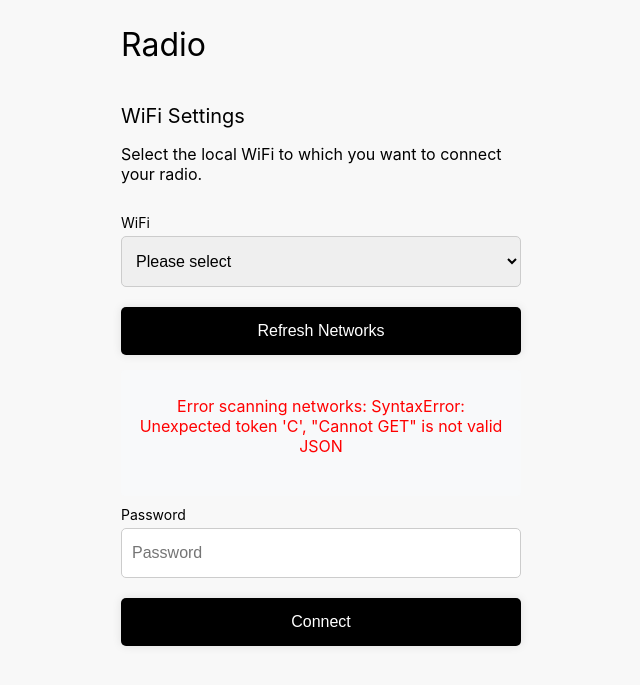
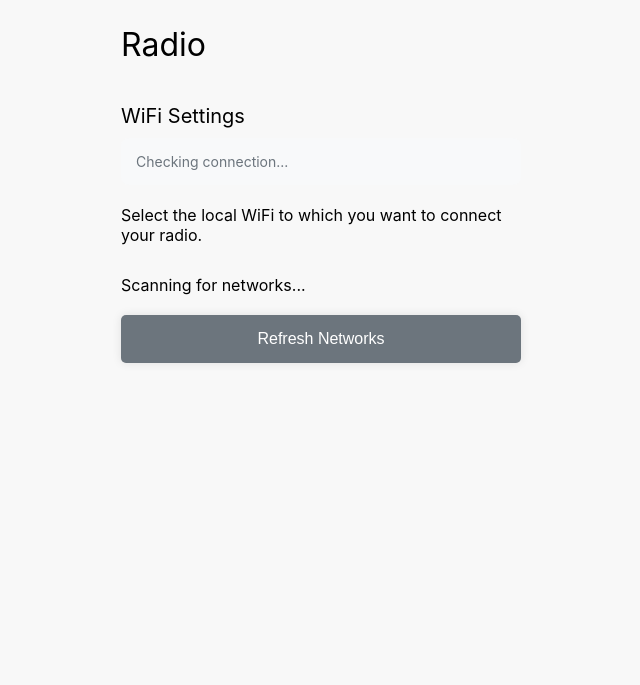
Before and after one commit to rubenfeurer/internetRadio, a Python web app: template templates/wifi_settings.html in a window 1280 px wide. Shown: the top 685 px of the page, without its empty margins (319-959 px from the left). Run offline with Jinja, Linux system fonts and the light colour scheme; the template is opened without the code that fills it, so the values that code supplies are empty.

Commit message:
fix: updates 23:49

```diff
--- a/templates/static/css/styles.css
+++ b/templates/static/css/styles.css
@@ -333,3 +333,143 @@ button:active {
     box-shadow: none;
     color:white;
 }
+
+/* Network List Styles */
+.network-item {
+    background-color: white;
+    border-radius: 8px;
+    margin-bottom: 10px;
+    box-shadow: 0 2px 4px rgba(0,0,0,0.1);
+}
+
+.network-header {
+    padding: 15px;
+    cursor: pointer;
+    display: flex;
+    justify-content: space-between;
+    align-items: center;
+}
+
+.network-name {
+    display: flex;
+    align-items: center;
+    gap: 10px;
+}
+
+.connected-badge, .saved-badge {
+    font-size: 12px;
+    padding: 4px 8px;
+    border-radius: 4px;
+    margin-left: 8px;
+}
+
+.connected-badge {
+    background-color: #28a745;
+    color: white;
+}
+
+.saved-badge {
+    background-color: #f8f9fa;
+    color: #6c757d;
+}
+
+.network-actions {
+    padding: 15px;
+    border-top: 1px solid #eee;
+}
+
+.button-group {
+    display: flex;
+    gap: 12px;
+    margin-top: 8px;
+}
+
+.password-field {
+    margin-bottom: 10px;
+}
+
+.password-label {
+    display: block;
+    margin-bottom: 5px;
+    color: #666;
+}
+
+.network-password {
+    width: 100%;
+    padding: 8px;
+    margin-bottom: 10px;
+    border: 1px solid #ddd;
+    border-radius: 4px;
+}
+
+.connect-btn, .forget-btn {
+    padding: 10px 16px;
+    border: none;
+    border-radius: 4px;
+    cursor: pointer;
+    font-size: 14px;
+    transition: background-color 0.2s;
+}
+
+.connect-btn {
+    background-color: #000;
+    color: white;
+}
+
+.forget-btn {
+    background-color: #dc3545;
+    color: white;
+}
+
+.connect-btn:hover {
+    background-color: #333;
+}
+
+.forget-btn:hover {
+    background-color: #c82333;
+}
+
+.connect-btn:disabled {
+    background-color: #6c757d;
+    cursor: not-allowed;
+}
+
+.network-status {
+    margin-top: 10px;
+    padding: 8px;
+    border-radius: 4px;
+    font-size: 14px;
+}
+
+.error-message {
+    background-color: #f8d7da;
+    color: #721c24;
+}
+
+.success-message {
+    background-color: #d4edda;
+    color: #155724;
+}
+
+.info-message {
+    background-color: #e2e3e5;
+    color: #383d41;
+}
+
+.refresh-btn {
+    margin-top: 20px;
+    background-color: #6c757d;
+}
+
+.refresh-btn:hover {
+    background-color: #5a6268;
+}
+
+.current-connection {
+    background-color: #f8f9fa;
+    padding: 15px;
+    border-radius: 8px;
+    margin-bottom: 20px;
+    font-size: 14px;
+    color: #6c757d;
+}
--- a/templates/wifi_settings.html
+++ b/templates/wifi_settings.html
@@ -6,256 +6,229 @@
     <title>Wi-Fi Setup</title>
     <link rel="stylesheet" href="static/css/styles.css">
     <link rel="stylesheet" href="{{ url_for('static', filename='css/styles.css') }}">
-    <style>
-        .scan-status {
-            display: none;
-            margin: 10px 0;
-            padding: 10px;
-            background-color: #f8f9fa;
-            border-radius: 4px;
-            text-align: center;
-        }
-
-        .spinner {
-            display: inline-block;
-            width: 20px;
-            height: 20px;
-            border: 3px solid #f3f3f3;
-            border-top: 3px solid #3498db;
-            border-radius: 50%;
-            animation: spin 1s linear infinite;
-            margin-right: 10px;
-            vertical-align: middle;
-        }
-
-        @keyframes spin {
-            0% { transform: rotate(0deg); }
-            100% { transform: rotate(360deg); }
-        }
-
-        .connection-status {
-            display: none;
-            margin: 10px 0;
-            padding: 15px;
-            background-color: #f8f9fa;
-            border-radius: 4px;
-            text-align: center;
-        }
-
-        .connecting-spinner {
-            display: inline-block;
-            width: 20px;
-            height: 20px;
-            border: 3px solid #f3f3f3;
-            border-top: 3px solid #3498db;
-            border-radius: 50%;
-            animation: spin 1s linear infinite;
-            margin-right: 10px;
-            vertical-align: middle;
-        }
-
-        .status-message {
-            margin-top: 10px;
-            font-weight: bold;
-        }
-
-        .error-message {
-            color: #dc3545;
-        }
-
-        .success-message {
-            color: #28a745;
-        }
-    </style>
 </head>
 <body>
     <div class="container">
         <h1>Radio</h1>
         <h2>WiFi Settings</h2>
+
+        <div id="currentConnection" class="current-connection">
+            Checking connection...
+        </div>
+
         <p>Select the local WiFi to which you want to connect your radio.</p>
-
-        <form method="POST" action="{{ url_for('wifi.wifi_settings') }}" id="wifi-form">
-            <label for="ssid">WiFi</label>
-            <select id="ssid" name="ssid" required>
-                <option value="" disabled selected>Please select</option>
-            </select>
 
         <div id="scanStatus" class="scan-status">
             <div class="spinner"></div>
             <span>Scanning for networks...</span>
         </div>
 
-            <label for="password">Password</label>
-            <input type="password" id="password" name="password" placeholder="Password" required>
+        <div id="networkList"></div>
 
-            <div id="connectionStatus" class="connection-status">
-                <div class="connecting-spinner"></div>
-                <div class="status-message" id="statusMessage">Initializing connection...</div>
-                <div id="connectionDetails" style="margin-top: 10px; font-size: 0.9em;"></div>
-            </div>
-
-            <button type="submit">Connect</button>
-        </form>
-    </div>
-
-    <div class="ap-mode-notice" style="display: none;">
-        <p><strong>Device is in Access Point Mode</strong></p>
-        <p>SSID: InternetRadio</p>
-        <p>Password: radiopassword</p>
-        <p>Please connect to a network below to exit AP mode.</p>
+        <button type="button" id="refreshButton" class="refresh-btn">
+            Refresh Networks
+        </button>
     </div>
 
     <script>
-        document.getElementById('wifi-form').addEventListener('submit', function(e) {
-            e.preventDefault();
+        function createNetworkItem(network, isSaved, isConnected) {
+            const div = document.createElement('div');
+            div.className = 'network-item' + (isSaved ? ' saved' : '') + (isConnected ? ' connected' : '');
 
-            const formData = new FormData(this);
-            const connectionStatus = document.getElementById('connectionStatus');
-            const statusMessage = document.getElementById('statusMessage');
-            const connectionDetails = document.getElementById('connectionDetails');
-            const submitButton = this.querySelector('button[type="submit"]');
-            const ssid = formData.get('ssid');
+            div.innerHTML = `
+                <div class="network-header">
+                    <span class="network-name">
+                        ${network}
+                        ${isConnected ? '<span class="connected-badge">Connected</span>' : ''}
+                        ${isSaved && !isConnected ? '<span class="saved-badge">Saved</span>' : ''}
+                    </span>
+                </div>
+                <div class="network-actions" style="display: none;">
+                    ${isConnected ? `
+                        <div class="button-group">
+                            <button type="button" class="forget-btn">Forget Network</button>
+                        </div>
+                    ` : isSaved ? `
+                        <div class="button-group">
+                            <button type="button" class="connect-btn">Connect</button>
+                            <button type="button" class="forget-btn">Forget Network</button>
+                        </div>
+                    ` : `
+                        <div class="password-field">
+                            <label class="password-label" for="password-${network}">Password</label>
+                            <input type="password" id="password-${network}" class="network-password" placeholder="Enter network password">
+                            <button type="button" class="connect-btn">Connect</button>
+                        </div>
+                    `}
+                </div>
+            `;
 
-            // Reset and show connection status
-            connectionStatus.style.display = 'block';
-            submitButton.disabled = true;
-            submitButton.textContent = 'Connecting...';
+            // Add click handlers
+            div.querySelector('.network-header').addEventListener('click', (e) => {
+                e.stopPropagation();
+                document.querySelectorAll('.network-actions').forEach(el => {
+                    if (el !== div.querySelector('.network-actions')) {
+                        el.style.display = 'none';
+                    }
+                });
+                const actions = div.querySelector('.network-actions');
+                actions.style.display = actions.style.display === 'none' ? 'block' : 'none';
+            });
 
-            function updateStatus(message, isError = false) {
-                statusMessage.textContent = message;
-                statusMessage.className = 'status-message ' + (isError ? 'error-message' : '');
+            // Add button handlers
+            if (isConnected) {
+                div.querySelector('.forget-btn').addEventListener('click', (e) => {
+                    e.stopPropagation();
+                    forgetNetwork(network, div);
+                });
+            } else if (isSaved) {
+                div.querySelector('.connect-btn').addEventListener('click', (e) => {
+                    e.stopPropagation();
+                    connectToNetwork(network, null, div);
+                });
+
+                div.querySelector('.forget-btn').addEventListener('click', (e) => {
+                    e.stopPropagation();
+                    forgetNetwork(network, div);
+                });
+            } else {
+                div.querySelector('.connect-btn').addEventListener('click', (e) => {
+                    e.stopPropagation();
+                    const password = div.querySelector('.network-password').value;
+                    if (!password) {
+                        showStatus(div, 'Please enter a password', 'error');
+                        return;
+                    }
+                    connectToNetwork(network, password, div);
+                });
             }
 
-            updateStatus('Initiating connection...');
+            return div;
+        }
 
-            fetch(this.action, {
+        function showStatus(networkDiv, message, type) {
+            if (!networkDiv) return;
+            let statusDiv = networkDiv.querySelector('.network-status');
+            if (!statusDiv) {
+                statusDiv = document.createElement('div');
+                statusDiv.className = 'network-status';
+                networkDiv.appendChild(statusDiv);
+            }
+            statusDiv.textContent = message;
+            statusDiv.className = `network-status ${type}-message`;
+        }
+
+        function connectToNetwork(network, password = null, networkDiv = null) {
+            const formData = new FormData();
+            formData.append('ssid', network);
+            if (password) {
+                formData.append('password', password);
+            }
+
+            // Disable connect button and show connecting status
+            const connectButton = networkDiv.querySelector('.connect-btn');
+            if (connectButton) {
+                connectButton.disabled = true;
+                connectButton.textContent = 'Connecting...';
+            }
+
+            showStatus(networkDiv, 'Connecting...', 'info');
+
+            fetch('/wifi-settings', {
                 method: 'POST',
                 body: formData
             })
             .then(response => response.json())
             .then(data => {
                 if (data.status === 'success') {
-                    updateStatus(`Successfully connected to ${ssid}! Device needs to be rebooted.`, false);
-                    connectionDetails.textContent = 'Click the button below to reboot and apply changes.';
-
-                    // Add reboot button
-                    const rebootButton = document.createElement('button');
-                    rebootButton.textContent = 'Reboot Device';
-                    rebootButton.style.marginTop = '15px';
-                    rebootButton.onclick = function() {
-                        if (confirm('Are you sure you want to reboot the device?')) {
-                            updateStatus('Initiating reboot...', false);
-                            fetch('/wifi/reboot', { method: 'POST' })
-                            .then(() => {
-                                updateStatus('Device is rebooting. Please wait 1 minute before reconnecting.', false);
-                            })
-                            .catch(() => {
-                                // Even if we get an error, the device might still be rebooting
-                                updateStatus('Device is rebooting. Please wait 1 minute before reconnecting.', false);
-                            });
+                    showStatus(networkDiv, 'Connected! Reloading...', 'success');
+                    setTimeout(() => window.location.reload(), 2000);
+                } else {
+                    let errorMessage = data.message;
+                    if (errorMessage.includes('Secrets were required') ||
+                        errorMessage.includes('connection activation failed')) {
+                        errorMessage = 'Wrong password. Please try again.';
+                        const passwordField = networkDiv.querySelector('.network-password');
+                        if (passwordField) {
+                            passwordField.value = '';
+                            passwordField.focus();
                         }
-                    };
-                    connectionDetails.appendChild(rebootButton);
-                } else {
-                    updateStatus(data.message || 'Failed to connect. Please check your password.', true);
-                    connectionDetails.textContent = 'Please try again or select a different network.';
-                    submitButton.disabled = false;
-                    submitButton.textContent = 'Connect';
                     }
-            })
-            .catch(error => {
-                // If we lose connection during network switch, show waiting message
-                updateStatus('Switching networks...', false);
-                connectionDetails.textContent = 'Please wait while your device reconnects...';
-
-                // Start checking for connection
-                let attempts = 0;
-                const maxAttempts = 30; // 30 seconds
-                const checkConnection = setInterval(() => {
-                    attempts++;
-                    if (attempts > maxAttempts) {
-                        clearInterval(checkConnection);
-                        updateStatus('Connection timeout. Please refresh the page manually.', true);
-                        submitButton.disabled = false;
-                        submitButton.textContent = 'Connect';
-                        return;
+                    showStatus(networkDiv, errorMessage, 'error');
+                    if (connectButton) {
+                        connectButton.disabled = false;
+                        connectButton.textContent = 'Connect';
                     }
-
-                    fetch('/ping')
-                        .then(response => {
-                            if (response.ok) {
-                                clearInterval(checkConnection);
-                                window.location.reload();
                 }
             })
             .catch(() => {
-                            // Still waiting for connection
-                            connectionDetails.textContent = `Waiting for connection... (${attempts}/${maxAttempts})`;
+                showStatus(networkDiv, 'Connection failed', 'error');
+                if (connectButton) {
+                    connectButton.disabled = false;
+                    connectButton.textContent = 'Connect';
+                }
             });
-                }, 1000);
+        }
+
+        function forgetNetwork(network, networkDiv) {
+            const formData = new FormData();
+            formData.append('forget', network);
+
+            showStatus(networkDiv, 'Forgetting network...', 'info');
+
+            fetch('/wifi-settings', {
+                method: 'POST',
+                body: formData
+            })
+            .then(response => response.json())
+            .then(data => {
+                if (data.status === 'success') {
+                    showStatus(networkDiv, 'Network forgotten! Reloading...', 'success');
+                    setTimeout(() => window.location.reload(), 2000);
+                } else {
+                    showStatus(networkDiv, data.message, 'error');
+                }
+            })
+            .catch(() => {
+                showStatus(networkDiv, 'Error forgetting network', 'error');
             });
-        });
+        }
 
-        document.addEventListener('DOMContentLoaded', function() {
+        function updateNetworks() {
+            const networkList = document.getElementById('networkList');
             const status = document.getElementById('scanStatus');
-            const select = document.getElementById('ssid');
-
-            // Show scanning status
             status.style.display = 'block';
 
-            // Function to update the network list
-            function updateNetworks() {
+            // First get current connection status
+            fetch('/status')
+                .then(response => response.json())
+                .then(statusData => {
+                    // Then get networks
                     fetch('/wifi-scan')
                         .then(response => response.json())
                         .then(data => {
-                        if (data.status === 'complete') {
-                            // Clear existing options (except the first one)
-                            while (select.options.length > 1) {
-                                select.remove(1);
-                            }
-
-                            // Add new options
+                            networkList.innerHTML = '';
+                            if (data.networks) {
                                 data.networks.forEach(network => {
-                                if (network !== 'InternetRadio') {  // Don't show our own AP
-                                    const option = new Option(network, network);
-                                    select.add(option);
+                                    if (network !== 'InternetRadio') {
+                                        const isSaved = data.saved_networks && data.saved_networks.includes(network);
+                                        const isConnected = statusData.ssid === network;
+                                        const div = createNetworkItem(network, isSaved, isConnected);
+                                        networkList.appendChild(div);
                                     }
                                 });
-
-                            // Hide status indicator
+                            }
                             status.style.display = 'none';
-
-                            // Show/hide AP mode notice
-                            const apModeNotice = document.querySelector('.ap-mode-notice');
-                            if (data.ap_mode) {
-                                apModeNotice.style.display = 'block';
-                            } else {
-                                apModeNotice.style.display = 'none';
-                            }
-                        } else if (data.status === 'error') {
-                            status.innerHTML = `<p style="color: red;">Error: ${data.error}</p>`;
-                        }
                         })
                         .catch(error => {
                             status.innerHTML = `<p style="color: red;">Error scanning networks: ${error}</p>`;
                         });
+                });
         }
 
-            // Initial scan
+        document.addEventListener('DOMContentLoaded', function() {
             updateNetworks();
-
-            // Add refresh button after the select element
-            const refreshButton = document.createElement('button');
-            refreshButton.type = 'button';
-            refreshButton.textContent = 'Refresh Networks';
-            refreshButton.style.marginBottom = '15px';
-            refreshButton.style.display = 'block';  // Make it a block element
-            refreshButton.onclick = function() {
-                status.style.display = 'block';
-                status.innerHTML = '<div class="spinner"></div><span>Scanning for networks...</span>';
-                updateNetworks();
-            };
-            select.parentNode.insertBefore(refreshButton, select.nextSibling);
+            document.getElementById('refreshButton').onclick = updateNetworks;
         });
     </script>
 </body>
```
Also changed, not shown: wifi_manager.py (+20 -4 lines). Lines whose indentation alone changed are shown as unchanged.
